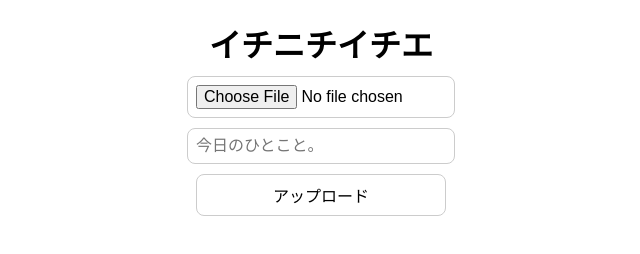
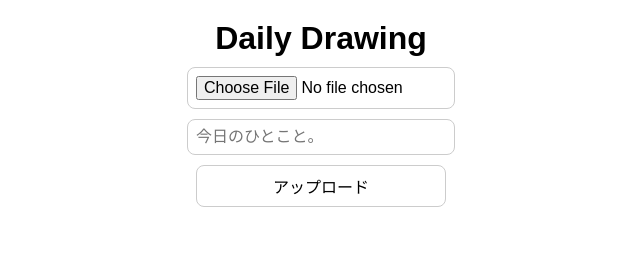
Before and after one commit to miochanmio/dailydrawing, a plain HTML site: page index.html in a window 1280 px wide. Shown: the whole page, without its empty margins (319-959 px from the left). Drawn offline with Linux system fonts and the light colour scheme.

Commit message:
Update index.html

```diff
--- a/index.html
+++ b/index.html
@@ -2,12 +2,12 @@
 <html lang="ja">
 <head>
   <meta charset="UTF-8" />
-  <title>イチニチイチエ</title>
+  <title>Daily Drawing</title>
   <link rel="stylesheet" href="style.css" />
 </head>
 <body>
 
-  <h1>イチニチイチエ</h1>
+  <h1>Daily Drawing</h1>
 
   <div class="controls">
     <input type="file" id="imageInput" accept="image/*" />
```
